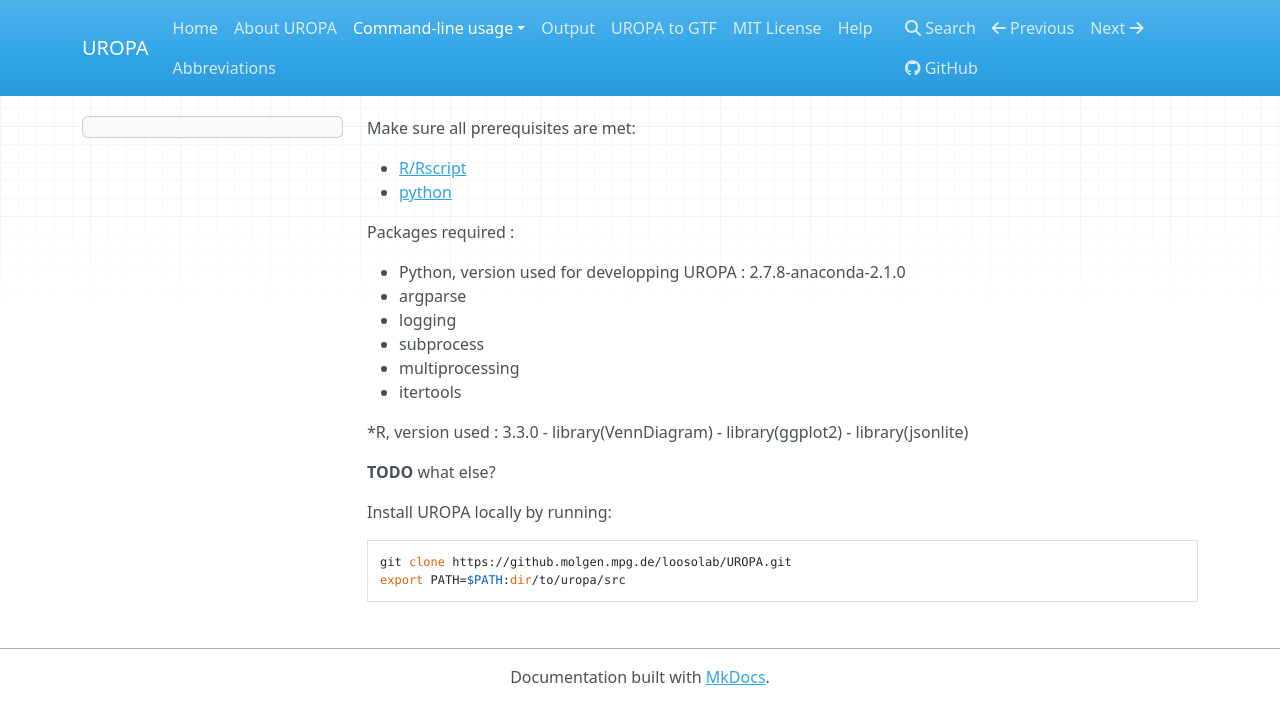
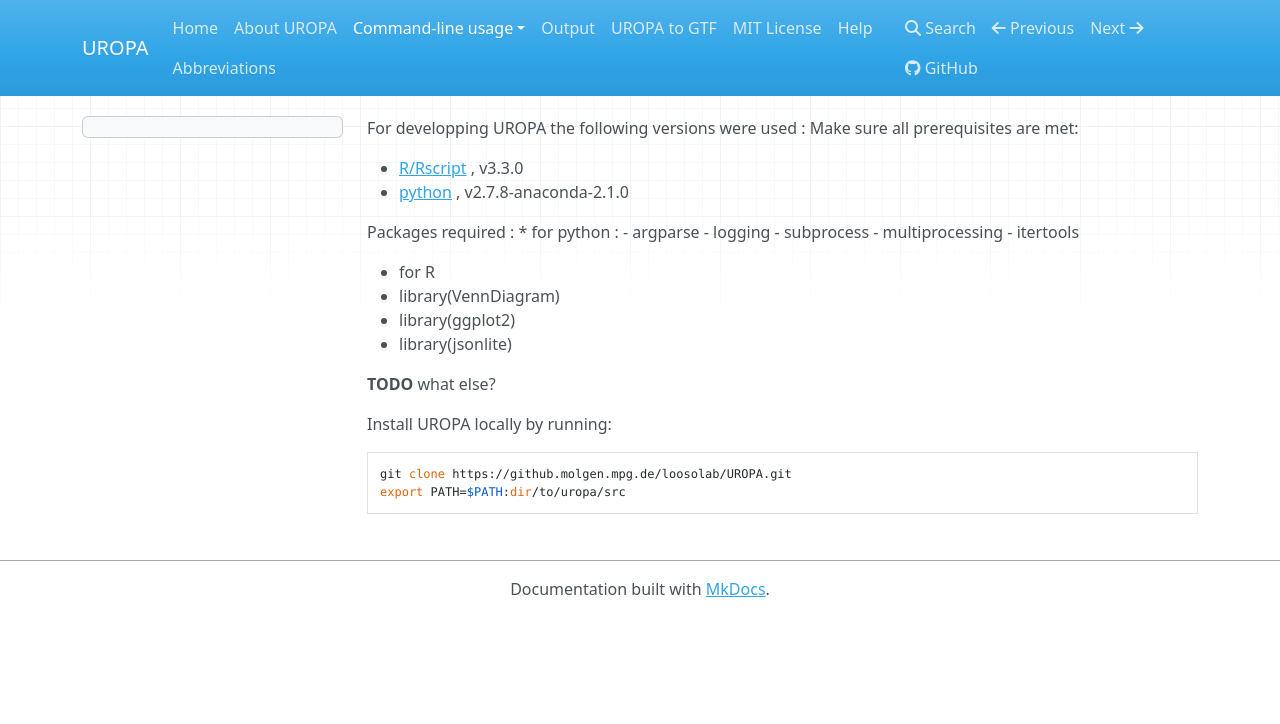
Before and after one commit to loosolab/UROPA, an MkDocs documentation site: the page built from docs/install.md, in a window 1280 px wide. Shown: the top 724 px of the page. Built offline with MkDocs 1.6.1, drawn with Linux system fonts in a browser that asks for light colours; nearby versions of some CDN libraries; old or Windows-style settings are respelled for this version of MkDocs.

Commit message:
Mention versions and packages needed

```diff
--- a/docs/install.md
+++ b/docs/install.md
@@ -1,21 +1,23 @@
+
+For developping UROPA the following versions were used :
 Make sure all prerequisites are met:
 
-* [R/Rscript](http://www.r-project.org/)
-* [python](http://continuum.io/downloads)
+* [R/Rscript](http://www.r-project.org/) , v3.3.0
+* [python](http://continuum.io/downloads) , v2.7.8-anaconda-2.1.0
 
 Packages required :
-
-* Python, version used for developping UROPA : 2.7.8-anaconda-2.1.0
+* for python :
 - argparse
 - logging
 - subprocess
 - multiprocessing
 - itertools
 
-*R, version used : 3.3.0
+* for R
 - library(VennDiagram)
 - library(ggplot2)
 - library(jsonlite)
+
 
 **TODO** what else?
 
```
